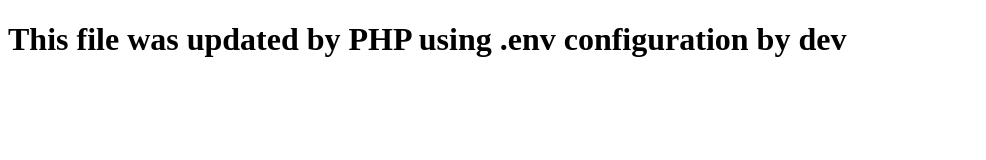
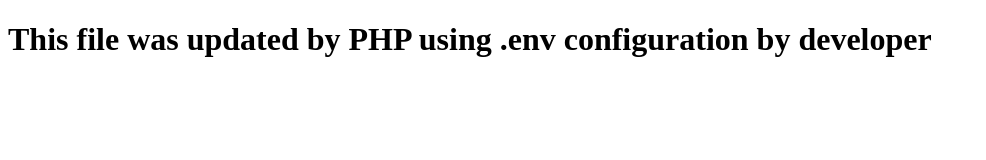
Before and after one commit to olympussonu/oly_push, a plain HTML site: page htdocs/index.html in a window 1280 px wide. Shown: the whole page, without its empty margins (0-986 px from the left). Drawn offline with Linux system fonts and the light colour scheme.

Commit message:
Auto update from PHP script

```diff
--- a/htdocs/index.html
+++ b/htdocs/index.html
@@ -1,5 +1,5 @@
 <!DOCTYPE html>
 <html>
 <head><title>PHP Push</title></head>
-<body><h1>This file was updated by PHP using .env configuration by dev</h1></body>
+<body><h1>This file was updated by PHP using .env configuration by developer</h1></body>
 </html>
```
